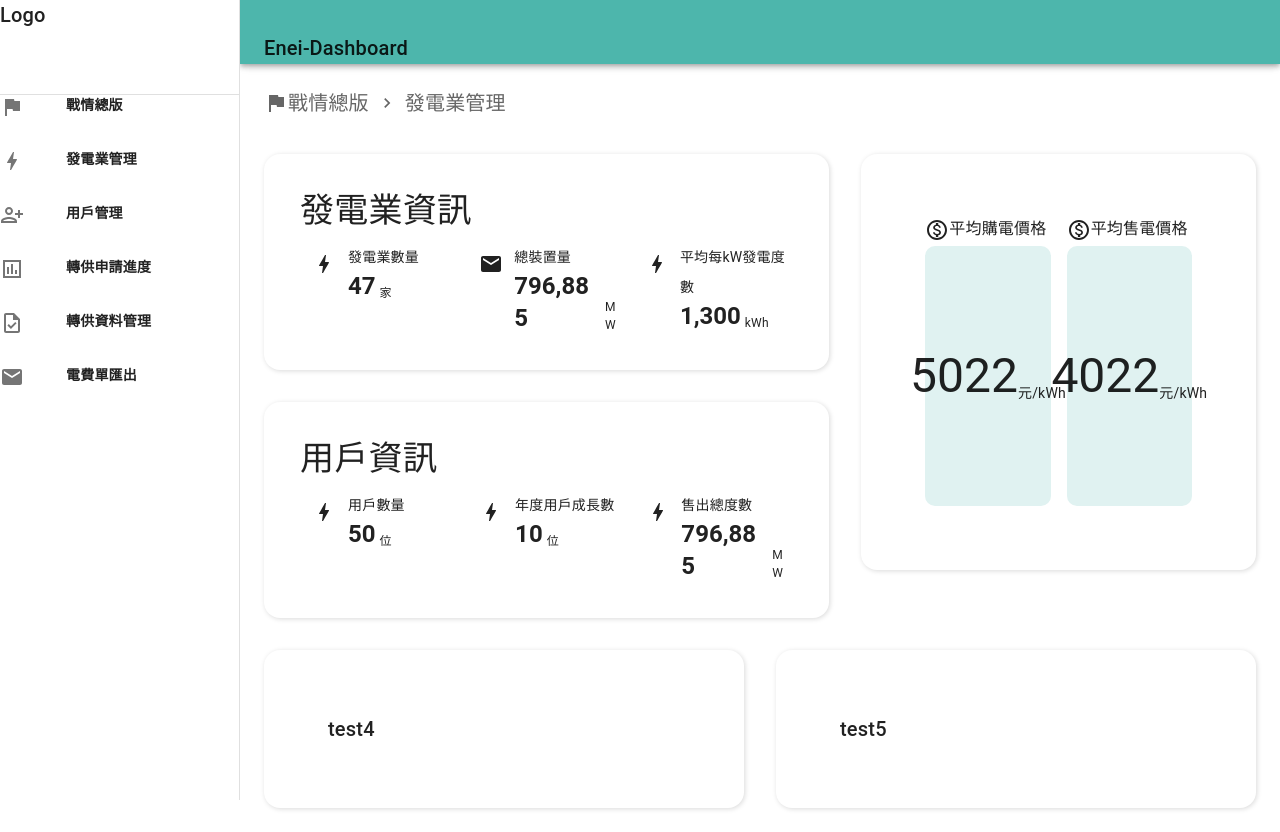
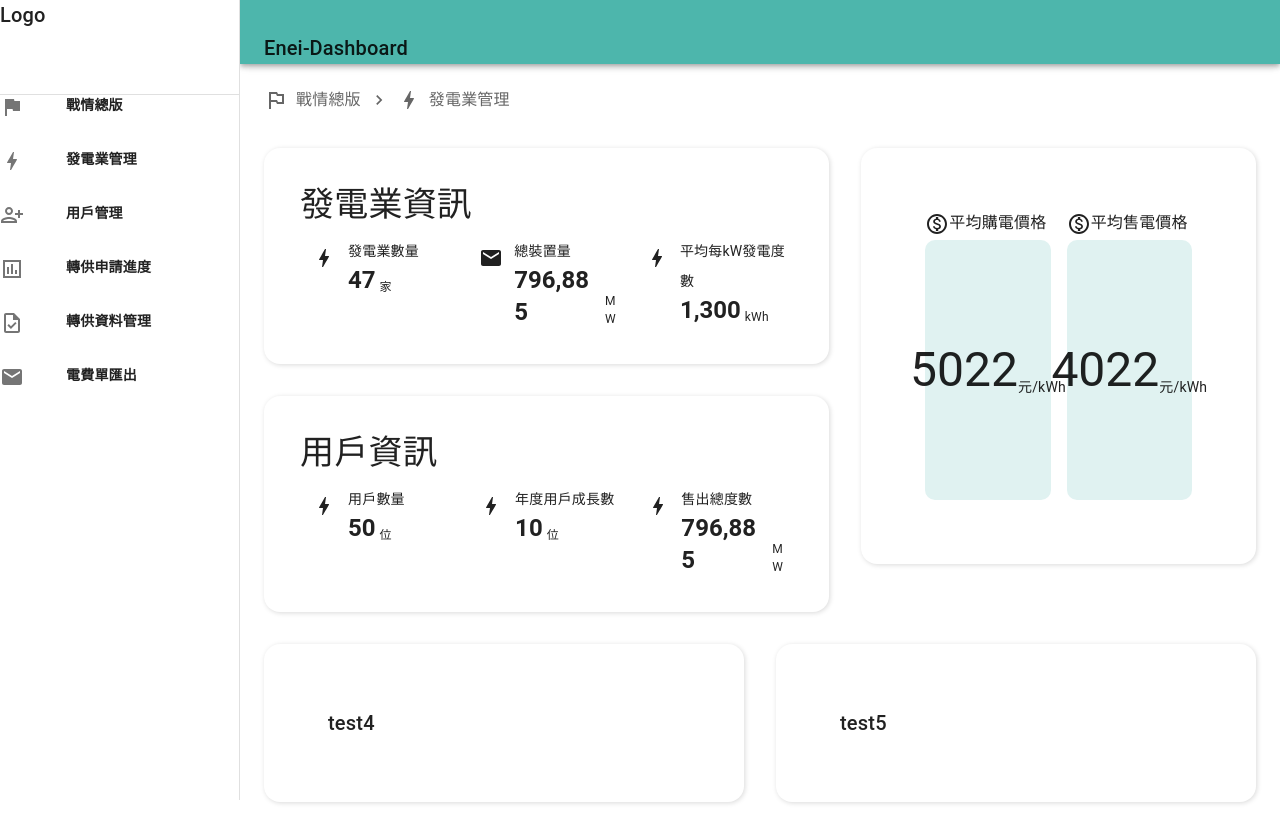
Before and after one commit to enei-labs/enei-app, a Next.js app: page /demo in a window 1280 px wide. Built offline with nearby package versions, Linux system fonts and the light colour scheme; no server answers.

Commit message:
feat(breadcrumbs)

```diff
--- a/components/BreadCrumbs/index.tsx
+++ b/components/BreadCrumbs/index.tsx
@@ -23,16 +23,19 @@ const styles = {
     display: "flex",
     justifyContent: "flex-start",
     alignItems: "center",
+    columnGap: "8px",
+    "& .name": {
+      fontSize: "16px",
+      fontWeight: 500,
+    },
+    "& .name:hover": {
+      color: "text.primary",
+    },
   },
 } as const;
 
 export default function IconBreadcrumbs(props: BreadcrumbProps) {
   const { items = [] } = props;
-
-  const [prevItems, lastItem] = [
-    items.slice(0, items.length - 1),
-    items[items.length - 1],
-  ];
 
   return (
     <div role="presentation" onClick={handleClick}>
@@ -40,17 +43,14 @@ export default function IconBreadcrumbs(props: BreadcrumbProps) {
         aria-label="breadcrumb"
         separator={<NavigateNextIcon fontSize="small" />}
       >
-        {prevItems.map(({ icon: Icon, href, name }) => (
+        {items.map(({ icon: Icon, href, name }) => (
           <Box sx={styles.link} key={href}>
             <Icon />
-            <Link href={href}>{name}</Link>
+            <Link className="name" href={href}>
+              {name}
+            </Link>
           </Box>
         ))}
-        {lastItem && (
-          <Link href={lastItem.href} aria-current="page">
-            {lastItem.name}
-          </Link>
-        )}
       </Breadcrumbs>
     </div>
   );
--- a/pages/demo.tsx
+++ b/pages/demo.tsx
@@ -13,7 +13,7 @@ import ListItemText from "@mui/material/ListItemText";
 import InboxIcon from "@mui/icons-material/MoveToInbox";
 import MailIcon from "@mui/icons-material/Mail";
 import BoltIcon from "@mui/icons-material/BoltOutlined";
-import FlagIcon from "@mui/icons-material/Flag";
+import OutlinedFlagIcon from "@mui/icons-material/OutlinedFlag";
 import UserIcon from "@mui/icons-material/PersonAddAlt";
 import ChartIcon from "@mui/icons-material/InsertChartOutlinedSharp";
 import TaskOutlinedIcon from "@mui/icons-material/TaskOutlined";
@@ -118,7 +118,7 @@ export default function PermanentDrawerLeft() {
           items={[
             {
               name: "戰情總版",
-              icon: FlagIcon,
+              icon: OutlinedFlagIcon,
               href: "/",
             },
             {
```
